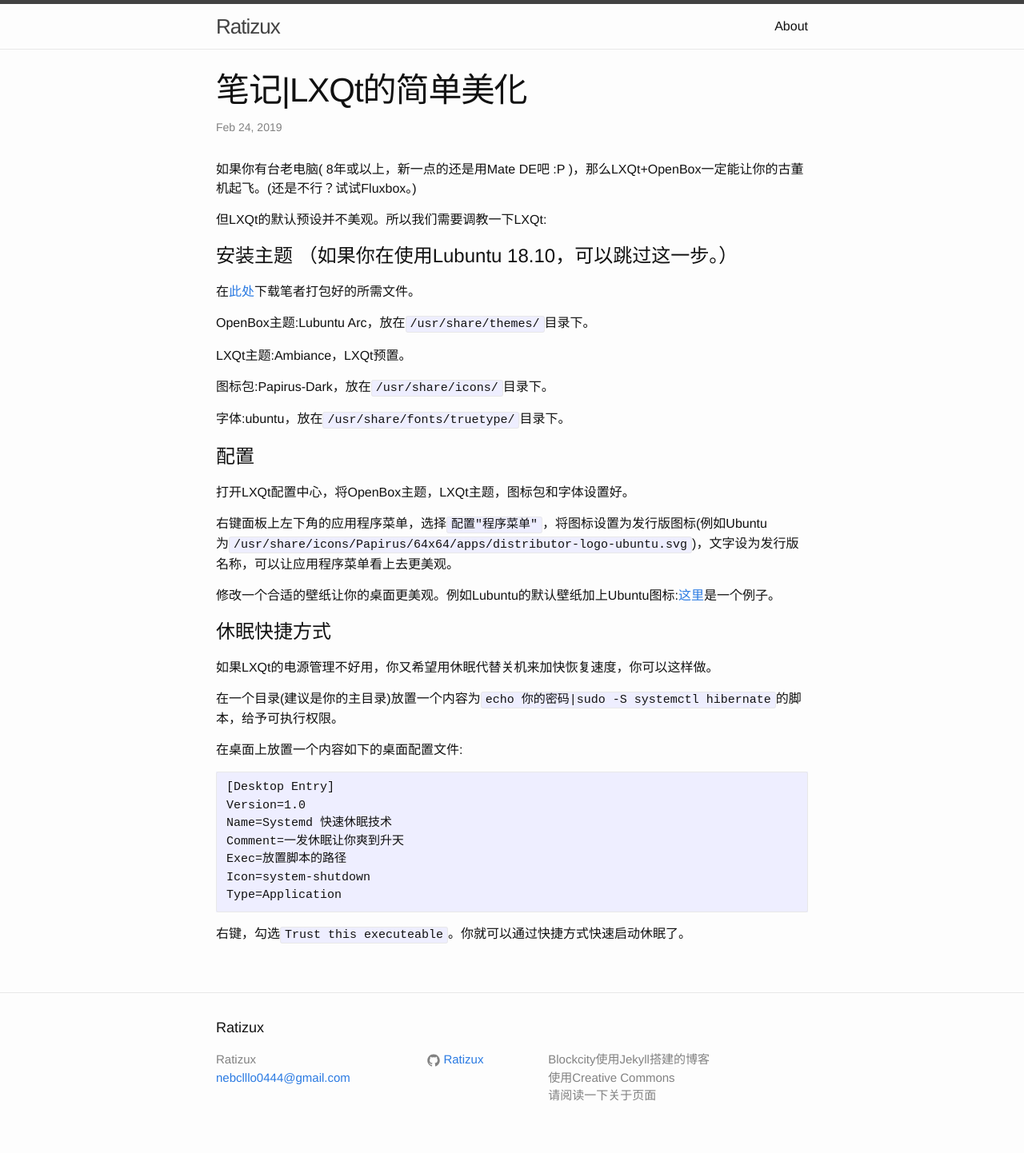
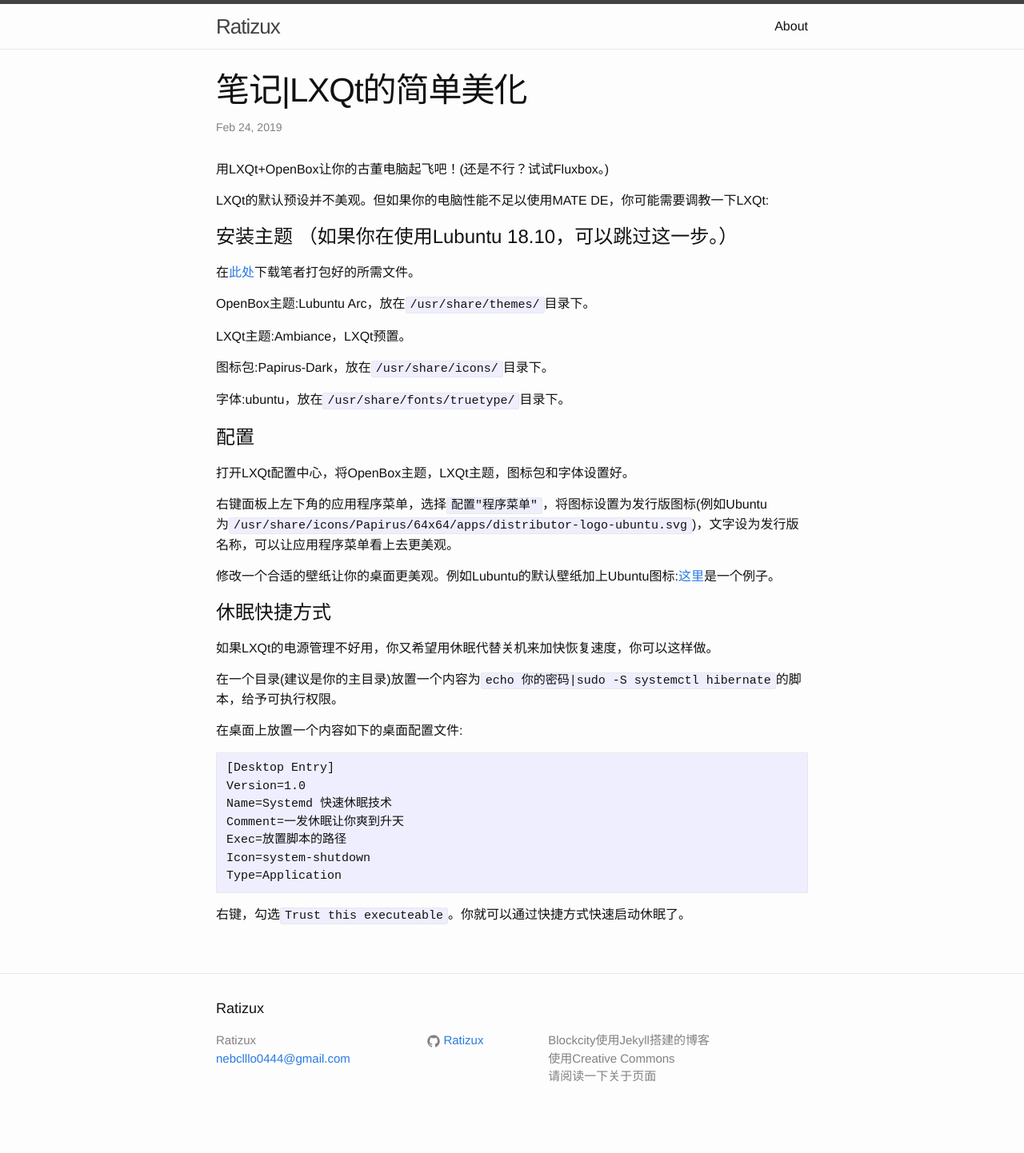
Before and after one commit to Ratizux/Ratizux.github.io, a Jekyll site: the page built from _posts/2019-02-25-1.md, in a window 1280 px wide. Shown: the whole page at 80% size. Built offline with Jekyll 4.4.1, drawn with Linux system fonts in a browser that asks for light colours; after the commit the page ends 1418 px from its top, so only the background shows below that.

Commit message:
Rewrited some paragrath

```diff
--- a/_posts/2019-02-25-1.md
+++ b/_posts/2019-02-25-1.md
@@ -3,9 +3,9 @@
 title: '笔记|LXQt的简单美化'
 date: 2019-02-25 01:55:15 +0800
 ---
-如果你有台老电脑( 8年或以上，新一点的还是用Mate DE吧 :P )，那么LXQt+OpenBox一定能让你的古董机起飞。(还是不行？试试Fluxbox。)
+用LXQt+OpenBox让你的古董电脑起飞吧！(还是不行？试试Fluxbox。)
 
-但LXQt的默认预设并不美观。所以我们需要调教一下LXQt:
+LXQt的默认预设并不美观。但如果你的电脑性能不足以使用MATE DE，你可能需要调教一下LXQt:
 
 # 安装主题 （如果你在使用Lubuntu 18.10，可以跳过这一步。）
 
```
Also changed, not shown: _posts/2019-02-18-2.md (+1 -1 lines), _posts/2019-02-22-1.md (+3 -1 lines), _posts/2019-02-28-1.md (+2 -2 lines), 5 other files.
